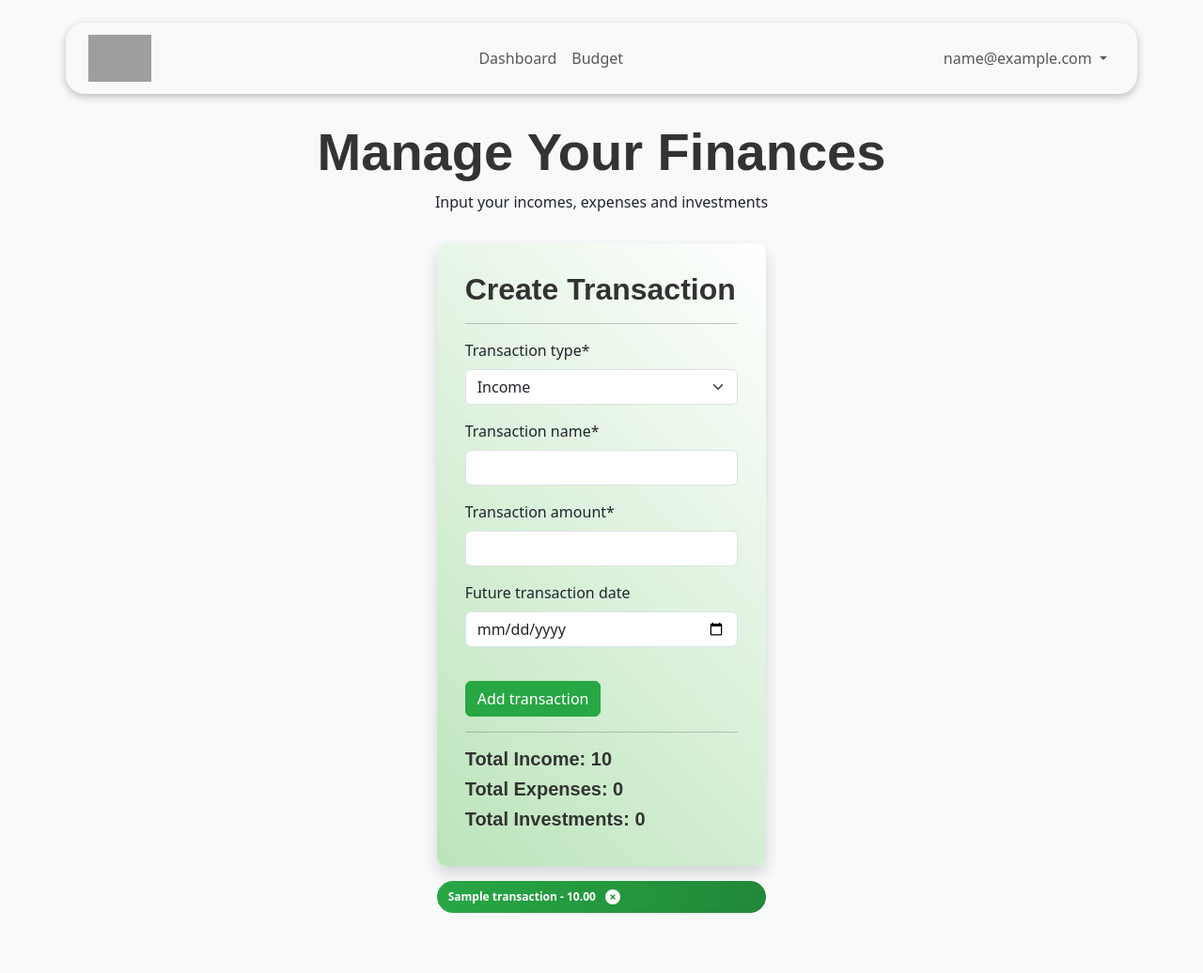
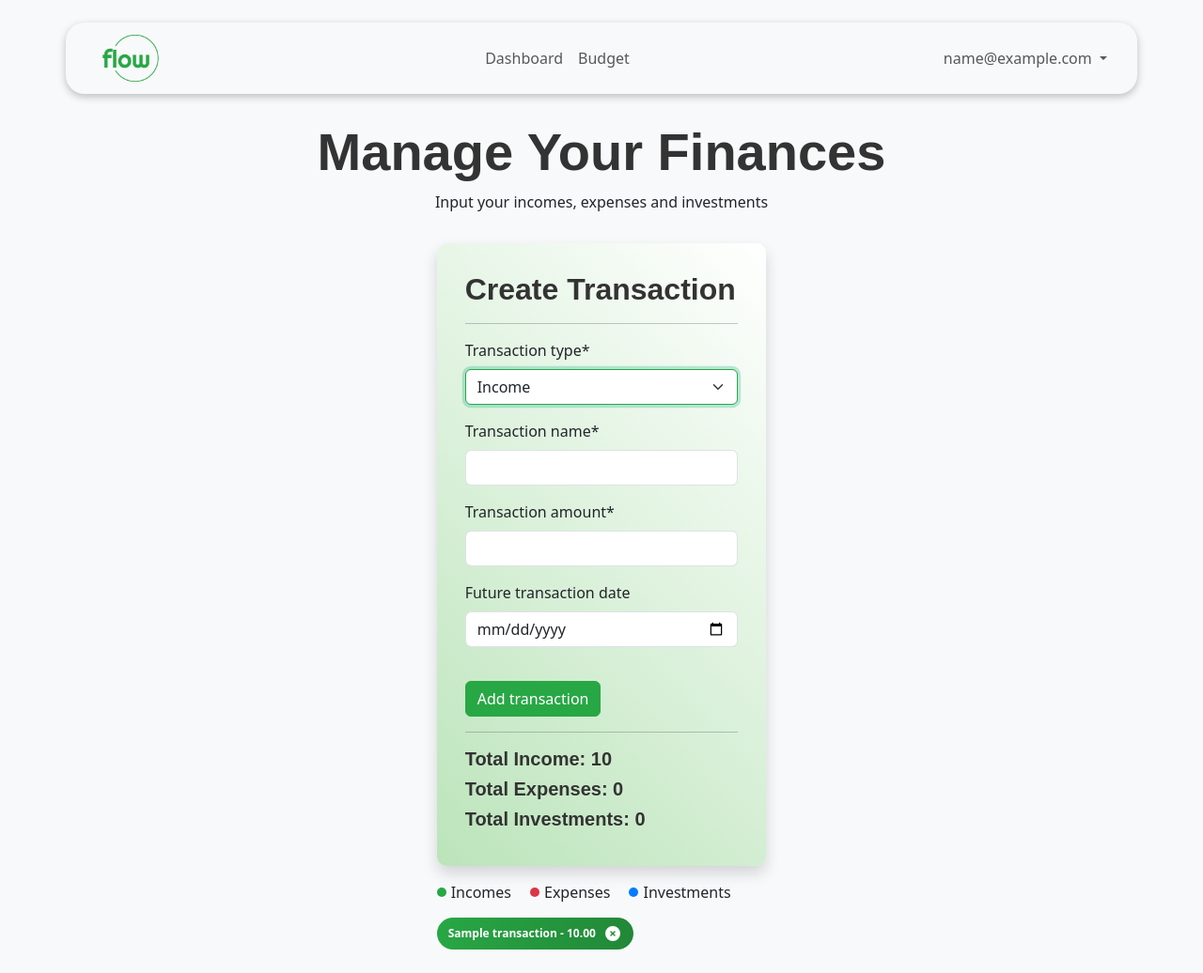
Before and after one commit to ethandiedericks/flow, a Django app: page /budget/ in a window 1280 px wide. Shown: the whole page at 94% size. Before the commit the page ends 972 px from the top, so only its background shows below. Run offline with Django 5.2, Linux system fonts and the light colour scheme; a user stored in the database is signed in; tables that the repository leaves empty hold one stand-in row (values such as "Sample post"); some libraries are stand-ins or nearby versions; grey boxes are pictures that could not be loaded.

Commit message:
FLOW-12-Finish-budget-page-template

```diff
--- a/budget/forms.py
+++ b/budget/forms.py
@@ -1,3 +1,4 @@
+import re
 from django import forms
 from .models import Transaction
 
@@ -13,4 +14,25 @@ class TransactionForm(forms.ModelForm):
         ]
         widgets = {
             "future_transaction_date": forms.DateInput(attrs={"type": "date"}),
+            "transaction_amount": forms.NumberInput(
+                attrs={"autocomplete": "transaction-amount"}
+            ),
+            "transaction_type": forms.Select(attrs={"autofocus": True}),
         }
+
+    def __init__(self, *args, **kwargs):
+        super().__init__(*args, **kwargs)
+        # Add 'error' CSS class to fields with errors
+
+    def clean(self):
+        cleaned_data = super().clean()
+        transaction_name = cleaned_data.get("transaction_name")
+        transaction_amount = cleaned_data.get("transaction_amount")
+        if transaction_name is not None and re.search(r"\d", transaction_name):
+            self.add_error("transaction_name", "Transaction name can't contain numbers")
+        if transaction_amount is not None and transaction_amount <= 0:
+            self.add_error(
+                "transaction_amount", "Transaction amount must be greater than 0"
+            )
+
+        return cleaned_data
--- a/budget/static/css/budget.css
+++ b/budget/static/css/budget.css
@@ -13,21 +13,34 @@
     }
   }
 
+
+  /* Select Styling */
+  select:focus{
+    border-color: var(--green) !important;
+    box-shadow: 0 0 0 0.2rem rgba(0, 166, 126, 0.25) !important;
+  }
+
+
   /* Containers */
-.budget-container{
+  .budget-container {
     padding: 20px;
   }
 
-.inc-container,
-.exp-container,
-.invest-container{
+  .transaction-container {
     padding: 30px;
     border-radius: 10px;
   }
 
-.inc-container { background: linear-gradient(45deg, #bbe4ba, #ffffff); }
-.exp-container { background: linear-gradient(45deg, #e6a7ad, #ffffff); }
-.invest-container { background: linear-gradient(45deg, #a5c8ff, #ffffff); }
+  .transaction-container { background: linear-gradient(45deg, #bbe4ba, #ffffff); }
+
+  .badge-container {
+    display: flex;
+    flex-wrap: wrap;
+    justify-content: flex-start;
+    align-items: center;
+    gap: 5px;
+  }
+
 
   /* Buttons */
   .btn-custom {
@@ -44,29 +57,6 @@
     color: #fff;
   }
 
-/* Form Controls */
-.expense-form .form-control:focus {
-    border-color: var(--red) !important;
-    box-shadow: 0 0 0 0.2rem rgba(220, 53, 69, 0.25) !important;
-}
-
-.expense-form .form-control:not(:focus)
-.investment-form .form-control:not(:focus){
-    border-color: #ced4da;
-    box-shadow: none;
-}
-
-.investment-form .form-control:focus {
-    border-color: var(--blue) !important;
-    box-shadow: inset 0 1px 1px rgba(0,0,0,.075), 0 0 8px rgba(102,175,233,.6) !important;
-}
-
-
-/* Delete Item Hover Effect */
-.delete-item:hover {
-    cursor: pointer;
-    background-color: lightcoral;
-}
 
   /* Typography */
   .budget-container h1,
@@ -78,11 +68,50 @@
     color: #333;
   }
 
-.budget-head h1{
-    color : #333333;
+  .budget-head h1 {
+    color: #333333;
   }
 
+
   /* Badges */
-.inc-badge{
-    background: var(--green);
+  .badge {
+    display: inline-flex;
+    background-image: linear-gradient(to right, var(--green), #218838);
+    padding: 5px 10px;
+    border-radius: 20px;
+    margin-bottom: 5px;
   }
+
+  .income-badge{
+    background-image: linear-gradient(to right, #28a745, #218838);
+  }
+
+  .expense-badge{
+    background-image: linear-gradient(to right, #dc3545, #ff073a);
+  }
+
+  .investment-badge{
+    background-image: linear-gradient(to right, #007bff, #6610f2)
+  }
+
+  .badge-btn{
+    background-color: transparent; border: none;
+  }
+
+  .legend {
+    display: flex;
+    align-items: center;
+    margin-bottom: 10px;
+}
+
+  .legend-item {
+      width: 10px;
+      height: 10px;
+      border-radius: 50%;
+      display: inline-block;
+      margin-right: 5px;
+  }
+
+  .legend-text {
+      margin-right: 20px;
+  }
--- a/budget/templates/budget/budget.html
+++ b/budget/templates/budget/budget.html
@@ -3,7 +3,9 @@
 {% load static %}
 {% load crispy_forms_tags %}
 
-{% block title %}Budget{% endblock title %}
+{% block title %}
+    Budget
+{% endblock title %}
 
 {% block content %}
 <div class="container budget-container">
@@ -17,7 +19,7 @@
     <main>
         <div class="row justify-content-center">
             <div class="col-md-4 mt-3 ">
-                <div class="inc-container shadow">
+                <div class="transaction-container shadow">
                     <h2>Create Transaction</h2>
                     <hr>
                     <form method="post">
@@ -31,18 +33,29 @@
                     <h5>Total Investments: {{ investment_total }}</h5>
                 </div>
             </div>
-
         </div>
         <div class="row justify-content-center">
             <div class="col-md-4 mt-3 badge-container">
+                {% if transactions %}
+                    <!-- Legend for transaction types -->
+                    <div class="legend">
+                        <span class="legend-item" style="background-color: #28a745;"></span>
+                        <span class="legend-text">Incomes</span>
+                        <span class="legend-item" style="background-color: #dc3545;"></span>
+                        <span class="legend-text">Expenses</span>
+                        <span class="legend-item" style="background-color: #007bff;"></span>
+                        <span class="legend-text">Investments</span>
+                    </div>
+                {% endif %}
+
                 {% for transaction in transactions %}
-
+                    <!-- Display transactions by their types -->
                     {% if transaction.transaction_type == 'income' %}
-                        <span class="badge inc-badge d-flex p-2 align-items-center rounded-pill" style="background-image: linear-gradient(to right, #28a745, #218838);">
+                        <span class="badge income-badge d-flex p-2 align-items-center rounded-pill">
                             <span class="px-1">{{transaction.transaction_name}} - {{ transaction.transaction_amount}}</span>
                             <form  method="post" action="{% url 'delete_transaction' transaction.id %}">
                                 {% csrf_token %}
-                                <button style="background-color: transparent; border: none;">
+                                <button class="badge-btn">
                                     <svg xmlns="http://www.w3.org/2000/svg" height="16" width="16" viewBox="0 0 512 512"><!--!Font Awesome Free 6.5.1 by @fontawesome - https://fontawesome.com License - https://fontawesome.com/license/free-->
                                         <path fill="#ffffff" d="M256 512A256 256 0 1 0 256 0a256 256 0 1 0 0 512zM175 175c9.4-9.4 24.6-9.4 33.9 0l47 47 47-47c9.4-9.4 24.6-9.4 33.9 0s9.4 24.6 0 33.9l-47 47 47 47c9.4 9.4 9.4 24.6 0 33.9s-24.6 9.4-33.9 0l-47-47-47 47c-9.4 9.4-24.6 9.4-33.9 0s-9.4-24.6 0-33.9l47-47-47-47c-9.4-9.4-9.4-24.6 0-33.9z"/>
                                     </svg>
@@ -50,12 +63,11 @@
                             </form>
                         </span>
                     {% elif transaction.transaction_type == 'expense' %}
-
-                        <span class="badge inc-badge d-flex p-2 align-items-center rounded-pill" style="background-image: linear-gradient(to right, #dc3545, #ff073a);">
+                        <span class="badge expense-badge d-flex p-2 align-items-center rounded-pill">
                             <span class="px-1">{{transaction.transaction_name}} - {{ transaction.transaction_amount}}</span>
                             <form  method="post" action="{% url 'delete_transaction' transaction.id %}">
                                 {% csrf_token %}
-                                <button style="background-color: transparent; border: none;">
+                                <button class="badge-btn">
                                     <svg xmlns="http://www.w3.org/2000/svg" height="16" width="16" viewBox="0 0 512 512"><!--!Font Awesome Free 6.5.1 by @fontawesome - https://fontawesome.com License - https://fontawesome.com/license/free-->
                                         <path fill="#ffffff" d="M256 512A256 256 0 1 0 256 0a256 256 0 1 0 0 512zM175 175c9.4-9.4 24.6-9.4 33.9 0l47 47 47-47c9.4-9.4 24.6-9.4 33.9 0s9.4 24.6 0 33.9l-47 47 47 47c9.4 9.4 9.4 24.6 0 33.9s-24.6 9.4-33.9 0l-47-47-47 47c-9.4 9.4-24.6 9.4-33.9 0s-9.4-24.6 0-33.9l47-47-47-47c-9.4-9.4-9.4-24.6 0-33.9z"/>
                                     </svg>
@@ -63,12 +75,11 @@
                             </form>
                         </span>
                     {% else %}
-
-                        <span class="badge inc-badge d-flex p-2 align-items-center rounded-pill" style="background-image: linear-gradient(to right, #007bff, #6610f2);">
+                        <span class="badge investment-badge d-flex p-2 align-items-center rounded-pill">
                             <span class="px-1">{{transaction.transaction_name}} - {{ transaction.transaction_amount}}</span>
                             <form  method="post" action="{% url 'delete_transaction' transaction.id %}">
                                 {% csrf_token %}
-                                <button style="background-color: transparent; border: none;">
+                                <button class="badge-btn">
                                     <svg xmlns="http://www.w3.org/2000/svg" height="16" width="16" viewBox="0 0 512 512"><!--!Font Awesome Free 6.5.1 by @fontawesome - https://fontawesome.com License - https://fontawesome.com/license/free-->
                                         <path fill="#ffffff" d="M256 512A256 256 0 1 0 256 0a256 256 0 1 0 0 512zM175 175c9.4-9.4 24.6-9.4 33.9 0l47 47 47-47c9.4-9.4 24.6-9.4 33.9 0s9.4 24.6 0 33.9l-47 47 47 47c9.4 9.4 9.4 24.6 0 33.9s-24.6 9.4-33.9 0l-47-47-47 47c-9.4 9.4-24.6 9.4-33.9 0s-9.4-24.6 0-33.9l47-47-47-47c-9.4-9.4-9.4-24.6 0-33.9z"/>
                                     </svg>
@@ -76,9 +87,6 @@
                             </form>
                         </span>
                     {% endif %}
-
-
-
                 {% endfor %}
 
             </div>
@@ -87,5 +95,4 @@
 </div>
 
 
-
 {% endblock content %}
--- a/budget/views.py
+++ b/budget/views.py
@@ -1,7 +1,6 @@
 from django.shortcuts import render, redirect, get_object_or_404
 from django.db.models import Sum
 from django.views import View
-
 
 from .models import Transaction
 from .forms import TransactionForm
--- a/static/css/main.css
+++ b/static/css/main.css
@@ -1,4 +1,5 @@
-.password-reset-container{
+/* Password Reset Container */
+.password-reset-container {
   height: 100vh;
   width: auto;
   display: flex;
@@ -7,9 +8,7 @@
   align-items: center;
 }
 
-
-
-/* prevent dropdown from going off-screen */
+/* Prevent Dropdown from Going Off-Screen */
 @media (min-width: 992px) {
   .dropdown-menu.keep-inside {
     right: 0;
@@ -18,35 +17,31 @@
 }
 
 /* Headers */
-h1, h2{
+h1, h2 {
   font-family: 'Poppins-SemiBold', sans-serif;
 }
+
 h3, h4, h5, h6 {
   font-family: 'Poppins-Medium', sans-serif;
-  /* Use fallback sans-serif in case BentonSans isn't available */
 }
 
 body {
   font-family: 'Poppins-Regular', sans-serif;
-
-
   line-height: var(--bs-body-line-height);
 }
-strong{
+
+strong {
   font-family: 'Poppins-SemiBold', sans-serif;
 }
 
-
+/* Input Focus */
 input:focus {
-    border-color: #28a745 !important; /* Change to your preferred shade of green */
-    box-shadow: 0 0 0 0.2rem rgba(0, 166, 126, 0.25) !important; /* Optional: Add a slight shadow effect */
+  border-color: #28a745 !important;
+  box-shadow: 0 0 0 0.2rem rgba(0, 166, 126, 0.25) !important;
 }
 
-
-/*------- CSS for home page --------*/
-
-.hero-container{
-
+/* CSS for Home Page */
+.hero-container {
   display: flex;
   flex-direction: column;
   justify-content: center;
@@ -55,30 +50,24 @@ input:focus {
   height: 80vh;
 }
 
-
 .btn {
   margin-top: 20px;
   padding: 10px 20px;
-    /* font-size: 15px; */
   border-radius: 10px;
   transition: all 0.3s ease;
 }
 
-/*-------------------------------------*/
-
-/*------------- header -----------------*/
-
+/* Header Styles */
 .navbar-nav a {
   position: relative;
   transition: color 0.3s ease-in-out;
 }
 
 .navbar-nav a:hover {
-    color: #28a745; /* Change the color to your desired hover color */
+  color: #28a745;
   font-weight: 500;
 }
 
-  /* Add a subtle underline animation on hover */
 .navbar-nav a::before {
   content: "";
   position: absolute;
@@ -86,7 +75,7 @@ input:focus {
   height: 2px;
   bottom: 0;
   left: 0;
-    background-color: #28a745; /* Change the color to your desired hover color */
+  background-color: #28a745;
   visibility: hidden;
   transform: scaleX(0);
   transition: all 0.3s ease-in-out;
@@ -96,15 +85,13 @@ input:focus {
   visibility: visible;
   transform: scaleX(1);
 }
+
 .navbar.hidden {
-    top: -100px; /* Adjust this value to fully hide the navbar */
+  top: -100px;
 }
 
-
-  /*-------------------------------------*/
-
-
-.header-container{
+/* Header Container */
+.header-container {
   border-radius: 20px;
   box-shadow: rgba(0, 0, 0, 0.24) 0px 3px 8px;
 }
--- a/templates/_base.html
+++ b/templates/_base.html
@@ -5,6 +5,8 @@
 <head>
     <meta charset="UTF-8">
     <meta name="viewport" content="width=device-width, initial-scale=1.0">
+    <!-- Favicon -->
+    <link rel="icon" type="image/png" href="{% static 'images/flow-favicon-color.png' %}">
     <!-- Main CSS -->
     <link rel="stylesheet" href="{% static 'css/main.css' %}">
     <!-- Bootstrap 5 CSS -->
```
Also changed, not shown: static/images/flow-favicon-black.png (added), static/images/flow-favicon-color.png (added), static/images/flow.png (added). Lines whose indentation alone changed are shown as unchanged.
